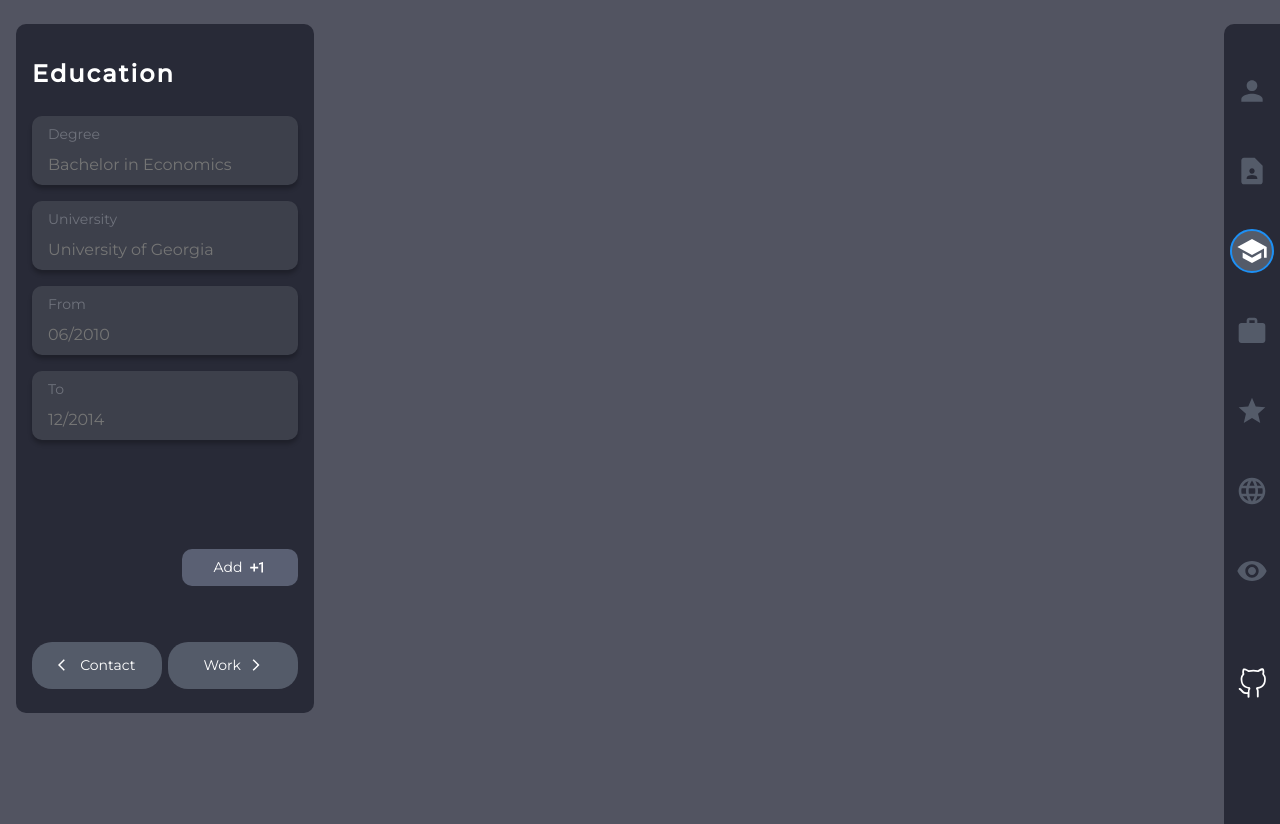
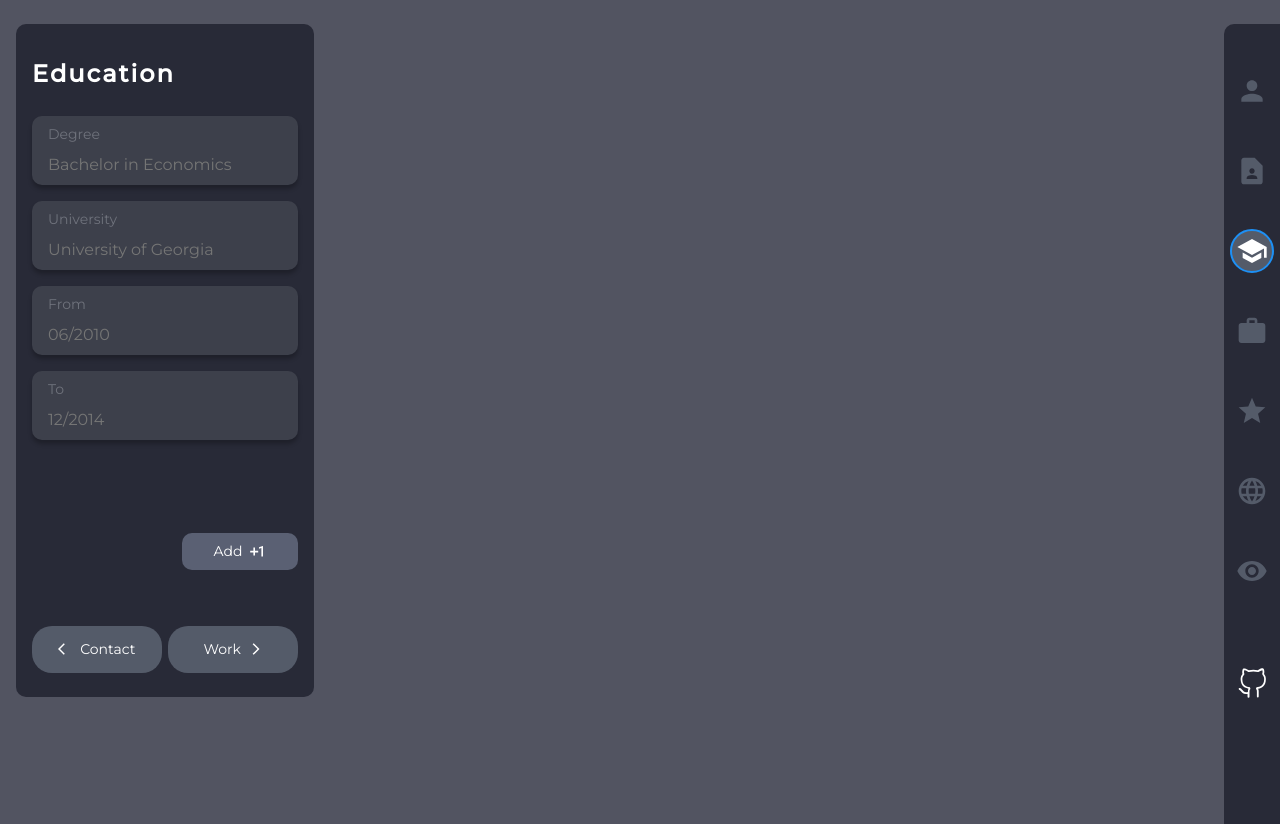
Before and after one commit to LPRegen/resume-builder, a React (Create React App) app: page /education in a window 1280 px wide. Built offline with nearby package versions, Linux system fonts and the light colour scheme.

Commit message:
Refactor, remove Wrapper property.

```diff
--- a/src/components/Pages/Education.jsx
+++ b/src/components/Pages/Education.jsx
@@ -52,7 +52,7 @@ export default class Education extends Component {
               display={education.length > 2 ? 'true' : 'false'}
             />
           </Card.Wrapper>
-          <Card.Wrapper wrapperType={'terciary'}>
+          <Card.Wrapper>
             {education[0] > 1 && (
               <Card.ButtonAdd
                 direction="previous"
```
